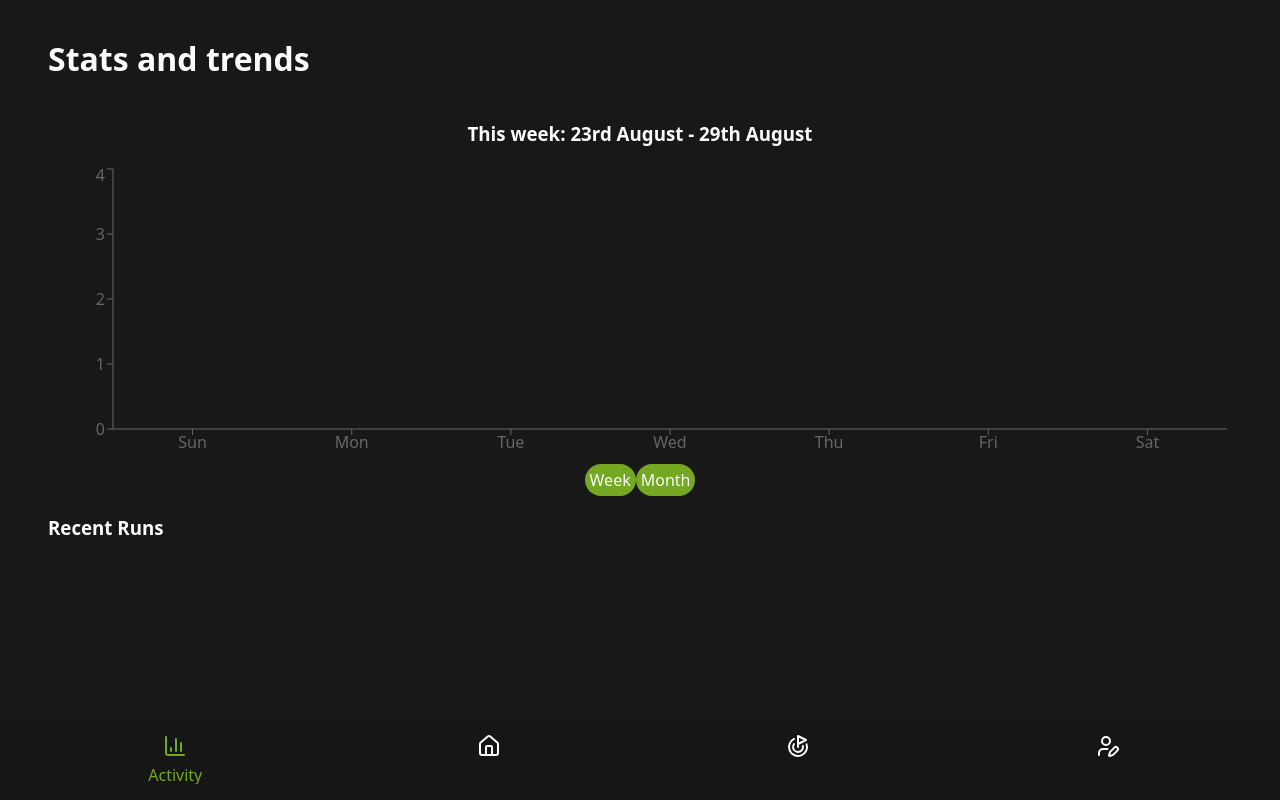
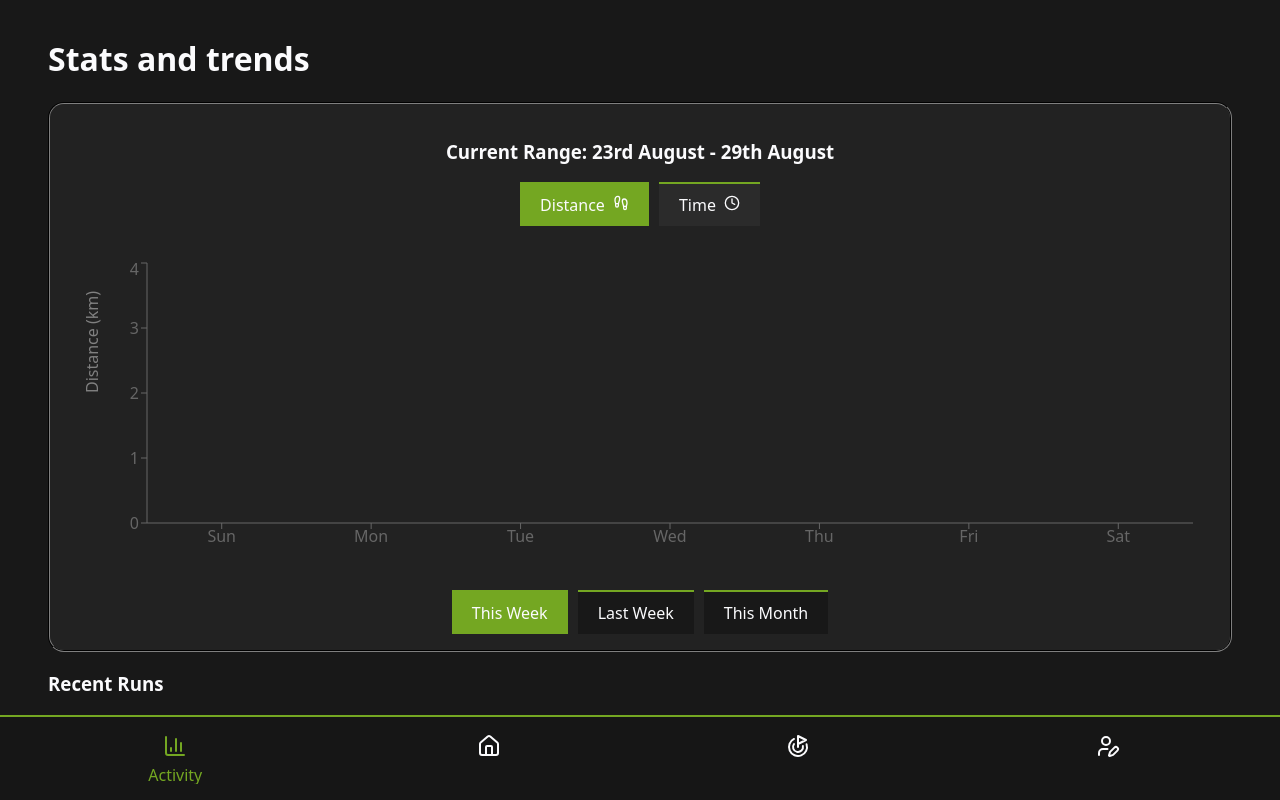
Before and after one commit to MoistenedEgg/React-Running-App, a React (Vite) app: page / in a window 1280 px wide. Both pictures are taken after a click on the button "Activity". Built offline with nearby package versions, Linux system fonts and the light colour scheme.

Commit message:
Added custom options to the graph

```diff
--- a/src/css/ActivityPage.css
+++ b/src/css/ActivityPage.css
@@ -4,8 +4,66 @@
     flex: 1;
 }
 
-.activity-graph{
+.activity-graph-container{
     display: flex;
     flex-direction: column;
     align-items: center;
+    background-color: var(--color-background-slightly-lighter);
+    border-radius: 1rem;
+    border: 2px groove var(--color-background-lighter);
+
+    padding: 1rem 1rem;
+
 }
+
+.activity-graph {
+    width: 100%;
+    height: 100%;
+    margin: 2rem;
+    padding: 0 1rem;
+}
+
+.btn-tab {
+    background-color: var(--color-background);
+    border-top: 2px solid var(--color-primary);
+    padding: 10px 20px;
+    cursor: pointer;
+    font-size: 16px;
+
+    transition: background-color 0.3s ease;
+}
+
+.btn-tab:hover {
+    background-color: var(--color-primary);
+}
+
+.btn-tab.active {
+    background-color: var(--color-primary);
+    color: var(--color-text);
+}
+
+.time-selector {
+    display: flex;
+    justify-content: center;
+    gap: 10px;
+}
+.metric-selector {
+    display: flex;
+    justify-content: center;
+    gap: 10px;
+}
+.btn-metric {
+    background-color: var(--color-background-lighter);
+    border-top: 2px solid var(--color-primary);
+    padding: 10px 20px;
+    cursor: pointer;
+    font-size: 16px;
+
+    transition: background-color 0.3s ease;
+}
+
+.inline-logo {
+    width: 1rem;
+    height: 1rem;
+    margin-left: 0.5rem;
+}
--- a/src/css/MainPage.css
+++ b/src/css/MainPage.css
@@ -17,6 +17,7 @@ main {
     justify-content: space-around;
     padding: 1rem;
     background-color: rgb(22, 22, 22);
+    border-top: 2px solid var(--color-primary);
     padding-bottom: 1rem;
 }
 
--- a/src/css/RunStats.css
+++ b/src/css/RunStats.css
@@ -1,7 +1,7 @@
 .run-stats{
     background-color: var(--color-background-slightly-lighter);
     border-radius: 2rem;
-    border: 1px groove var(--color-background-lighter);;
+    border: 1px groove var(--color-background-lighter);
 
     font-size: 1.1rem;
     padding: 0.2rem 1rem;
--- a/src/index.css
+++ b/src/index.css
@@ -1,6 +1,7 @@
 :root {
   /* Colors */
   --color-primary: #74a722;
+  --color-primary-lighter:rgb(151, 218, 44);
   --color-primary-muted: #a8d363;
   --color-secondary: #9cbb7b;
   --color-background: #181818;
--- a/src/pages/ActivityPage.jsx
+++ b/src/pages/ActivityPage.jsx
@@ -3,72 +3,29 @@ import {useState, useEffect} from 'react'
 import { useUserContext } from '../contexts/UserContext';
 import RunStats from '../components/RunStats';
 import '../css/ActivityPage.css'
-
-function graphReducer(action){
-    switch(action.type){
-        case "CURRENT_WEEK":
-            // Determine what day we are right now
-            const now = new Date()
-            const today = now.getDay()
-        case "LAST_WEEK":
-
-    }
-}
+import { Clock, Footprints } from 'lucide-react';
 
 function ActivityPage(){
-    const {runs, filterRunsByDate} = useUserContext()
+    const {runs, filterRunsByDate, formatTimeString} = useUserContext()
+    const [graphRange, setGraphRange] = useState("CURRENT_WEEK")
+    const [graphMetric, setGraphMetric] = useState("distance")
     const [graphData, setGraphData] = useState([
-        { name: 'Sun', value: 2600 },
-        { name: 'Mon', value: 400 },
-        { name: 'Tue', value: 300 },
-        { name: 'Wed', value: 600 },
-        { name: 'Thur', value: 600 },
-        { name: 'Fri', value: 600 },
-        { name: 'Sat', value: 600 },
+        { name: 'Sun', distance: 2600 },
+        { name: 'Mon', distance: 400 },
+        { name: 'Tue', distance: 300 },
+        { name: 'Wed', distance: 600 },
+        { name: 'Thur', distance: 600 },
+        { name: 'Fri', distance: 600 },
+        { name: 'Sat', distance: 600 },
     ]);
     const [graphStart, setGraphStart] = useState(0)
     const [graphEnd, setGraphEnd] = useState(new Date())
 
-    // Init
+    const [animate, setAnimate] = useState(true)
+
     useEffect(() => {
-        // Determine what day we are right now
-        // Temp system: Update later to account for different date ranges
-        const now = new Date()
-        const today = now.getDay()
-        const startOfWeek = new Date()
-        startOfWeek.setDate(now.getDate() - today)
-        startOfWeek.setHours(0, 0, 0, 0)
-
-        setGraphStart(startOfWeek)
-        setGraphEnd(new Date().setDate(startOfWeek.getDate() + 6))
-
-        const filtered = filterRunsByDate(startOfWeek, now)
-
-        console.log("Filtered:")
-        console.log(filtered)
-
-        // Sum up stats for each day
-        const daySummed = Array(7).fill(0);
-        filtered.forEach(run => {
-            const runDate = new Date(run.date);
-            daySummed[runDate.getDay()] += run.distance;
-        }, [])
-
-        console.log("Day Summed:")
-        console.log(daySummed)
-        const data = Array(7).fill(0)
-        for(let i = 0; i < 7; i++){
-            let val = daySummed[i];
-            const day = new Date(startOfWeek)
-            day.setDate(startOfWeek.getDate() + i)
-
-            data[i] = ({name: day.toLocaleString('en-US', {weekday: 'short'}), value: val})
-            console.log({name: day.toLocaleString('en-US', {weekday: 'short'}), value: val})
-        }
-        console.log(`Data: ${data}`)
-        setGraphData(data);
-
-    }, [])
+        setGraphData(getGraphRange(graphRange));
+    }, [runs, graphRange])
 
     function getOrdinal(day) {
         if (day > 3 && day < 21) return 'th'; // 11th-13th are all "th"
@@ -85,26 +42,139 @@ function ActivityPage(){
         const month = date.toLocaleDateString('en-GB', {month: 'long'})
         return `${day}${getOrdinal(day)} ${month}`
     }
+
+    function getGraphRange(type){
+        let graphSize = 7
+        const now = new Date()
+        const today = now.getDay() //returns 0-6 (Sun-Sat)
+        const startDate = new Date()
+        switch(type){
+            case "CURRENT_WEEK":
+                // Get the start of the week (Sunday)
+                startDate.setDate(now.getDate() - today)
+                startDate.setHours(0, 0, 0, 0)
+                graphSize = 7
+                break;
+            case "LAST_WEEK":
+                startDate.setDate(now.getDate() - (today + 7))
+                startDate.setHours(0, 0, 0, 0)
+                graphSize = 7
+                break;
+            case "MONTH":
+                startDate.setDate(1)
+                startDate.setHours(0, 0, 0, 0)
+                graphSize = 30;
+                break;
+            default:
+                graphSize = 7
+                break;
+        }
+
+        console.log("========== Graph Range: " + type + " ==========")
+        const endDate = new Date(startDate)
+        endDate.setDate(startDate.getDate() + graphSize - 1)
+        setGraphStart(startDate)
+        setGraphEnd(endDate)
+
+        const filtered = filterRunsByDate(startDate, endDate)
+
+        console.log("Filtered:")
+        console.log(filtered)
+
+        // Sum up stats for each day
+        const daySummed = Array(graphSize).fill({distance: 0, time: 0, pace: 0});
+        filtered.forEach(run => {
+            const runDate = new Date(run.date);
+            daySummed[runDate.getDay()] = {
+                distance: daySummed[runDate.getDay()].distance + run.distance,
+                time: daySummed[runDate.getDay()].time + run.time,
+                pace: daySummed[runDate.getDay()].pace + run.pace
+            };
+        }, [])
+
+        console.log("Day Summed:")
+        console.log(daySummed)
+        const data = Array(graphSize).fill(0)
+        for(let i = 0; i < graphSize; i++){
+            let val = daySummed[i];
+            const day = new Date(startDate)
+            day.setDate(startDate.getDate() + i)
+
+            data[i] = ({name: day.toLocaleString('en-US', {weekday: 'short'}), distance: val.distance, time: val.time, pace: val.pace, date: day})
+            console.log({name: day.toLocaleString('en-US', {weekday: 'short'}), distance: val.distance, time: val.time, pace: val.pace, date: day})
+        }
+        console.log(`Data: ${data}`)
+        return data
+    }
+
+    function formatGraphMetricLabel(metric){
+        switch(metric){
+            case "distance":
+                return "Distance (km)"
+            case "time":
+                return "Time (min)"
+            case "pace":
+                return "Pace (min/km)"
+            default:
+                return ""
+        }
+    }
+
     return (
         <>
         <div className="activity">
             <h1>Stats and trends</h1>
 
-            <div className="activity-graph">
-                <h3>{`This week: ${formatDate(new Date(graphStart))} - ${formatDate(new Date(graphEnd))}`}</h3>
-                <ResponsiveContainer width="100%" height={300}>
+            <div className="activity-graph-container">
+                <h3>{`Current Range: ${formatDate(new Date(graphStart))} - ${formatDate(new Date(graphEnd))}`}</h3>
+
+                <div className="metric-selector">
+                    <button className={`btn-tab btn-metric ${graphMetric === "distance" ? "active" : ""}`} onClick={() => setGraphMetric("distance")}>
+                        Distance
+                        <Footprints className="inline-logo"/>
+                    </button>
+                    <button className={`btn-tab btn-metric ${graphMetric === "time" ? "active" : ""}`} onClick={() => setGraphMetric("time")}>
+                        Time
+                        <Clock className="inline-logo"/>
+                    </button>
+                </div>
+
+                <ResponsiveContainer width="100%" height={300} className="activity-graph">
                 <BarChart data={graphData}>
-                    <XAxis dataKey="name" />
-                    <YAxis />
-                    <Tooltip isAnimationActive={false}/>
-                    <Bar dataKey="value" fill="#b0e45c" />
+                    <XAxis dataKey="name"/>
+                    <YAxis
+                    label={{value: formatGraphMetricLabel(graphMetric), angle: -90, position: "insideLeft"}}
+                    tickFormatter={(value) => graphMetric === 'time' ? formatTimeString(value) : value}/>
+                    <Tooltip
+                        isAnimationActive={false}
+                        cursor={{ fill: "rgba(0,0,0,0.25)"}}
+                        contentStyle={{ borderRadius: 8,
+                                        border: "none",
+                                        boxShadow: "0 2px 8px rgba(0,0,0,0.15)",
+                                        background: "var(--color-background-lighter)",
+                                        transition: "all 0.3s ease-in-out" }}
+                    />
+                    <Bar dataKey={graphMetric} fill="#b0e45c"
+                    isAnimationActive={animate}
+                    OnAnimationEnd = {() => {
+                        hasAnimated.current = true
+                        setAnimate(false)
+                    }}/>
                 </BarChart>
                 </ResponsiveContainer>
 
-                <div className="size-selector">
-                    <button className="btn-green">Week</button>
-                    <button className="btn-green">Month</button>
+                <div className="time-selector">
+                    <button className={`btn-tab ${graphRange === "CURRENT_WEEK" ? "active" : ""}`} onClick={() => setGraphRange("CURRENT_WEEK")}>
+                        This Week
+                    </button>
+                    <button className={`btn-tab ${graphRange === "LAST_WEEK" ? "active" : ""}`} onClick={() => setGraphRange("LAST_WEEK")}>
+                        Last Week
+                    </button>
+                    <button className={`btn-tab ${graphRange === "MONTH" ? "active" : ""}`} onClick={() => setGraphRange("MONTH")}>
+                        This Month
+                    </button>
                 </div>
+
             </div>
 
             <div className="run-log">
```
